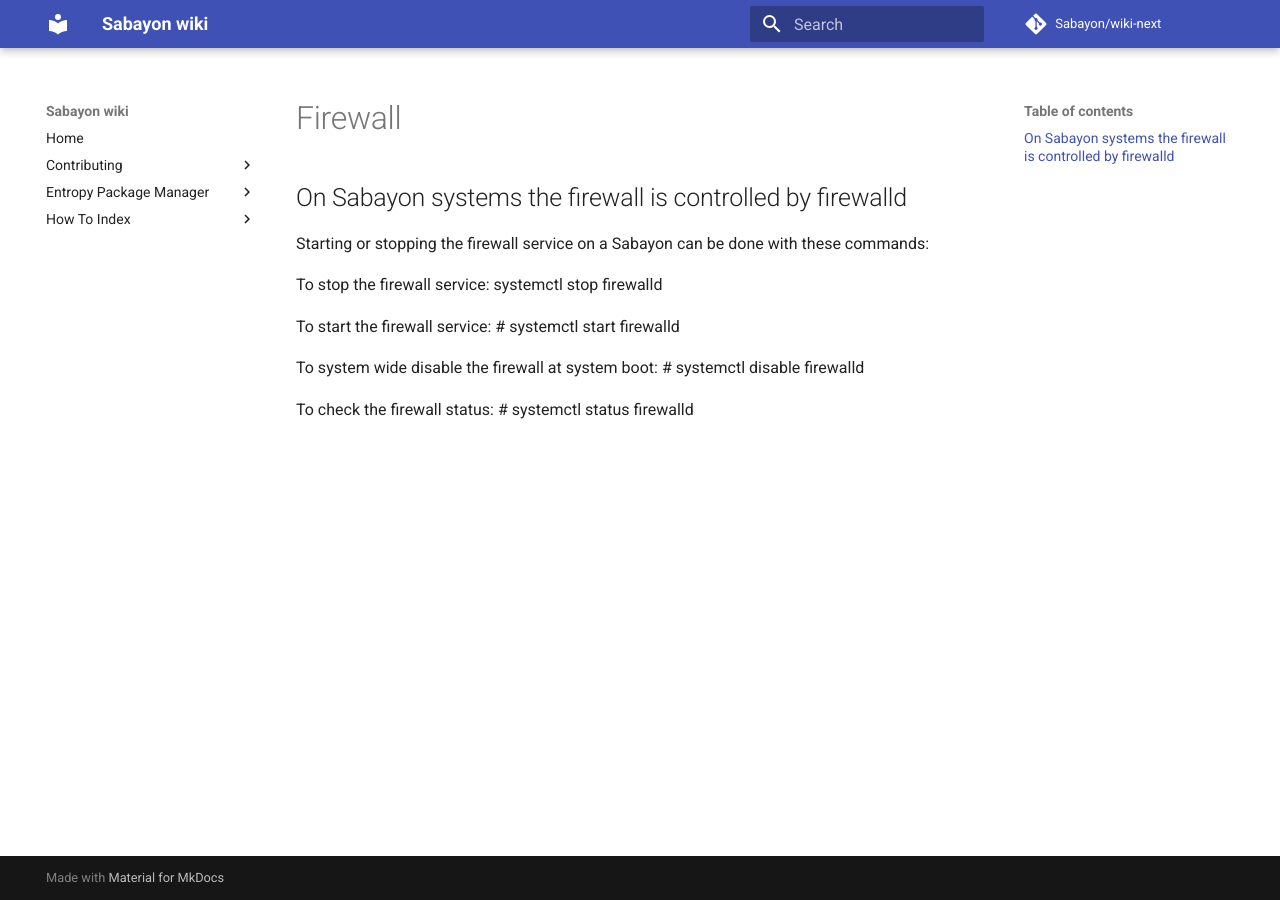
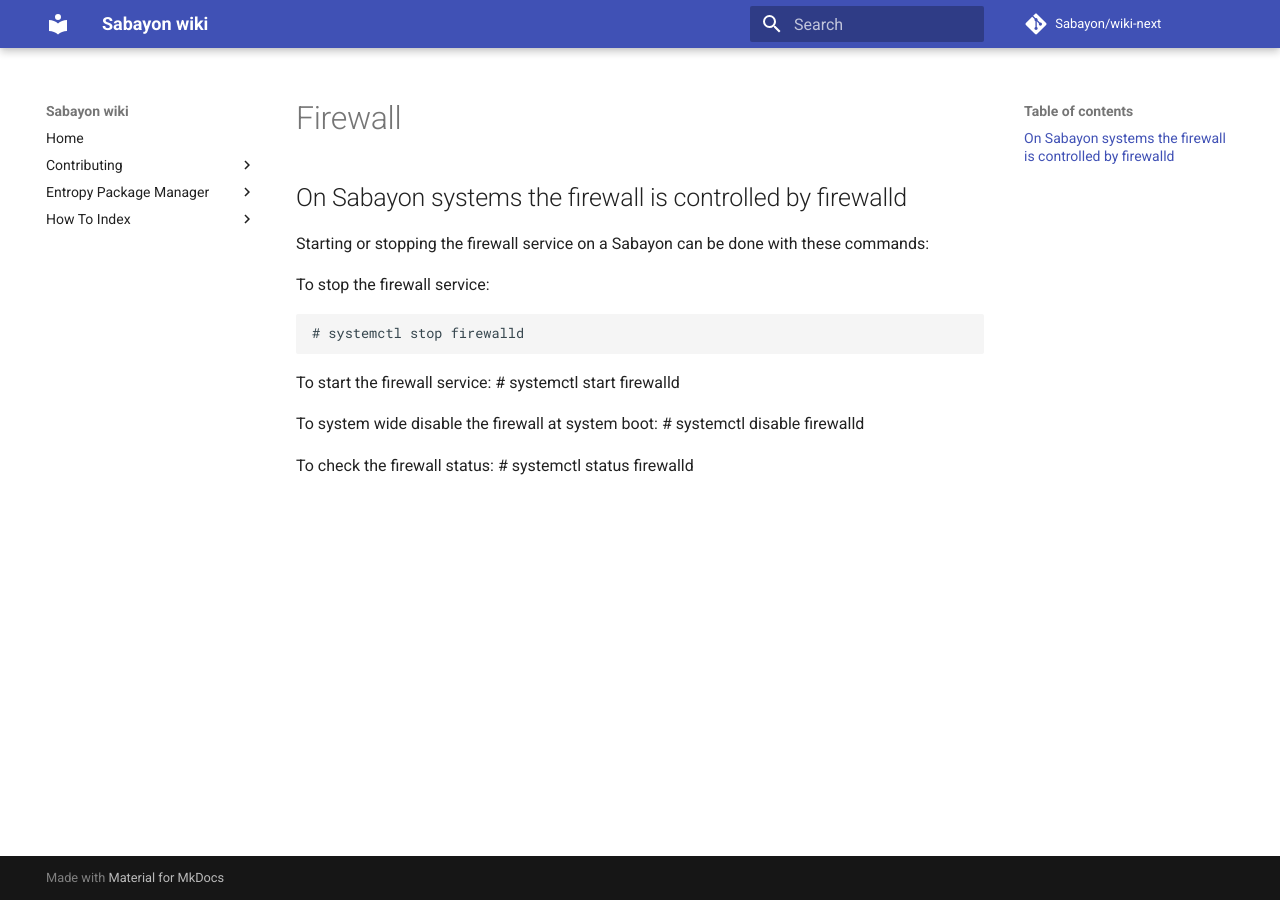
Before and after one commit to Sabayon/wiki-next, an MkDocs documentation site: the page built from docs/articles/firewall.md, in a window 1280 px wide. Built offline with MkDocs 1.6.1 and Material for MkDocs 9.7.7, drawn with Linux system fonts in a browser that asks for light colours; comment, search, counter and statistics services are not loaded; old or Windows-style settings are respelled for this version of MkDocs.

```diff
--- a/docs/articles/firewall.md
+++ b/docs/articles/firewall.md
@@ -3,7 +3,8 @@
 Starting or stopping the firewall service on a Sabayon can be done with these commands:
 
 To stop the firewall service:
-    systemctl stop firewalld
+
+    # systemctl stop firewalld
 
 To start the firewall service:
   # systemctl start firewalld
```
